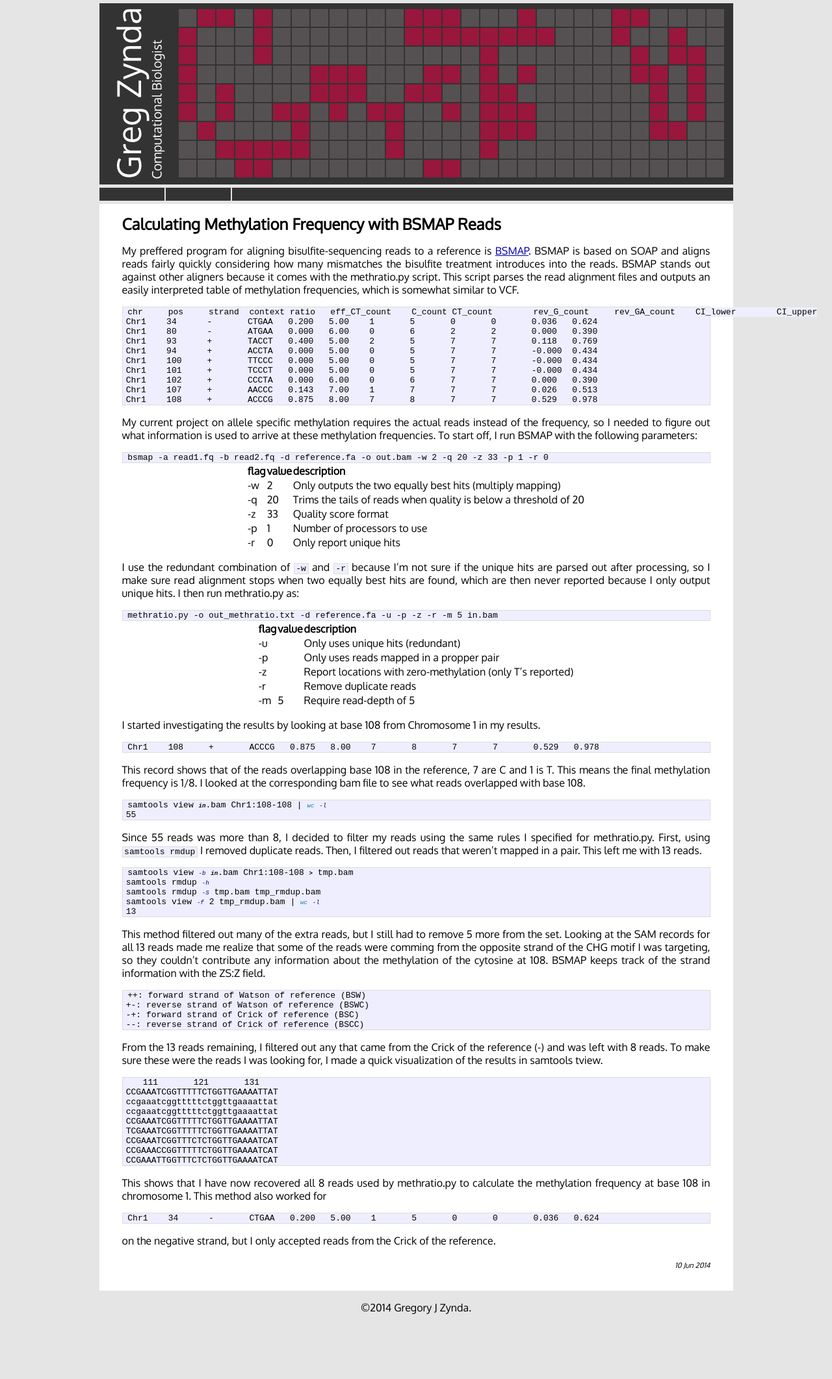
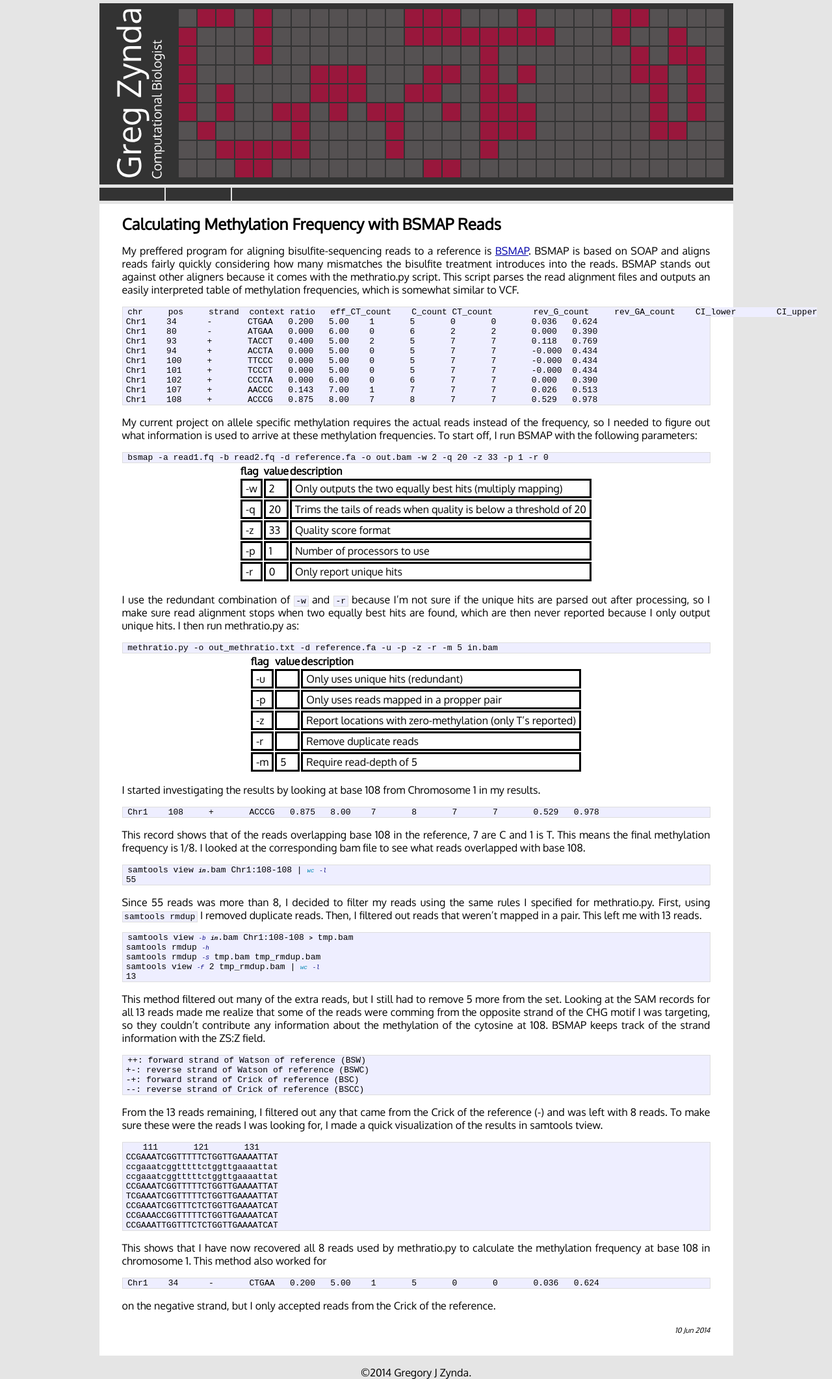
Before and after one commit to zyndagj/zyndagj.github.io, a Jekyll site: the page built from _posts/2014-06-10-bsmap-frequency-recovery.markdown, in a window 1280 px wide. Shown: the whole page at 65% size. Built offline with Jekyll 4.4.1, drawn with Linux system fonts in a browser that asks for light colours; Markdown is read by kramdown in place of the engine named in the settings; before the commit the page ends 2023 px from its top, so only the background shows below that.

Commit message:
table styling

```diff
--- a/css/main.css
+++ b/css/main.css
@@ -141,7 +141,11 @@ a:hover   { color: #000; }
 /* tables */
 .post table {
 	margin: auto;
-	border: 1px;
+}
+
+.post table td {
+	border: solid;
+	padding: 2px 5px;
 }
 
 /* terminal */
```
